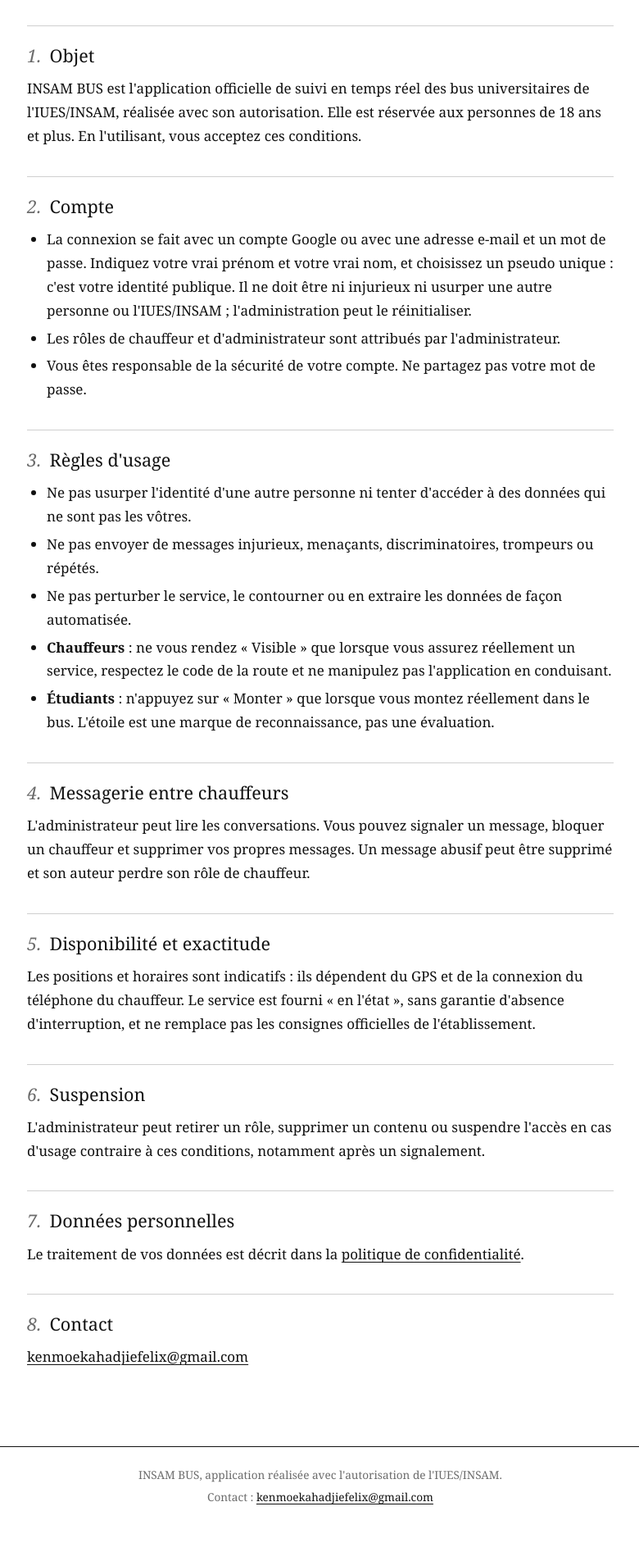
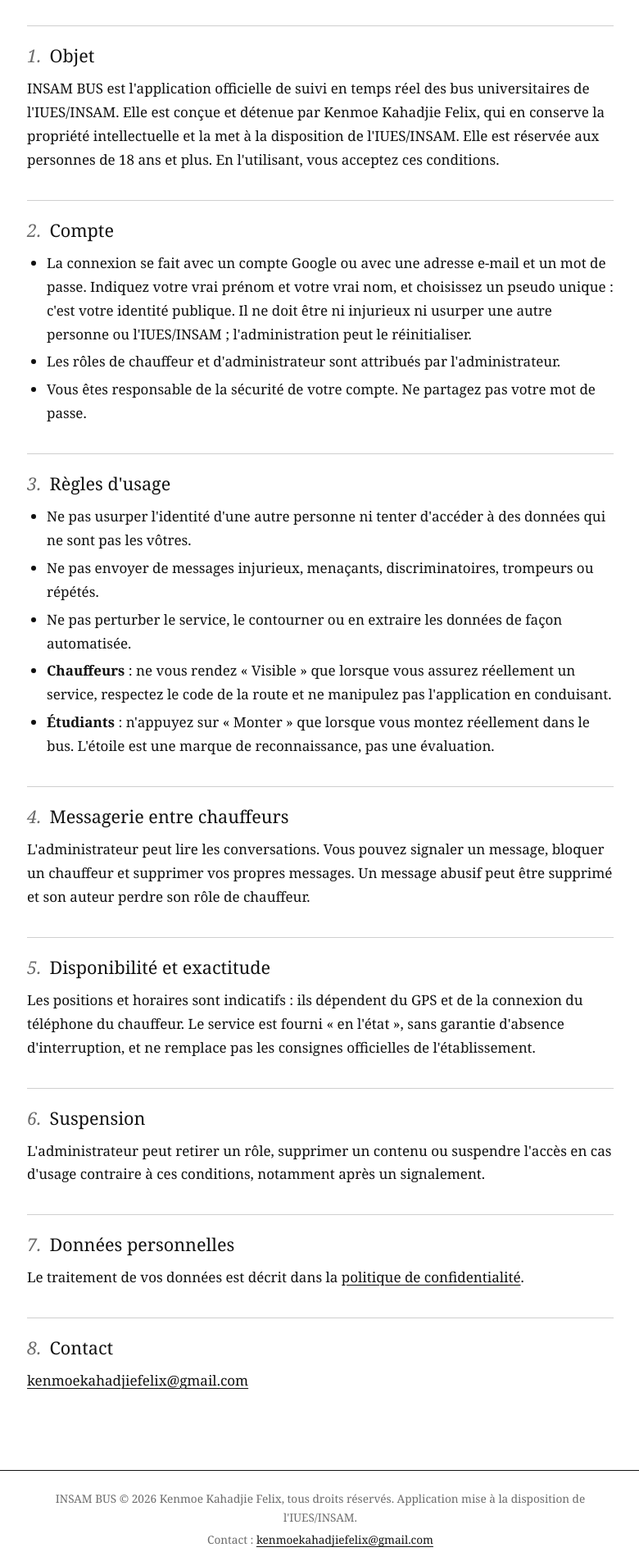
Before and after one commit to kahadjie/insam-bus-legal, a plain HTML site: page terms.html in a window 1280 px wide. Shown: the part 492-2385 px from the top of the page at 82% size, without its empty margins (249-1029 px from the left). Drawn offline with Linux system fonts and the light colour scheme.

Commit message:
Mentions légales : propriété intellectuelle du développeur, retrait de la mention d'autorisation
Co-Authored-By: Claude Sonnet 5.5 <noreply@anthropic.com>
Claude-Session: https://claude.ai/code/session_01PddAaaedE1hh95DPumyjLG

```diff
--- a/terms.html
+++ b/terms.html
@@ -50,7 +50,7 @@ footer.bot .wrap{display:flex;flex-direction:column;gap:4px}
 <header class="top"><div class="wrap"><div class="mast"><a class="brand" href="index.html">INSAM BUS</a><div class="rule"></div></div><nav class="menu" aria-label="Navigation"><a href="index.html">Accueil</a><a href="privacy.html">Confidentialité</a><a href="terms.html" aria-current="page">Conditions</a><a href="delete-account.html">Supprimer mon compte</a></nav></div></header>
 <div class="wrap"><div class="hero"><h1>Conditions d'utilisation</h1><p>Dernière mise à jour : 8 novembre 2026</p></div></div>
 <main class="wrap">
-<div class="card toc"><h2>Sommaire</h2><ol><li><a href="#s1">Objet</a></li><li><a href="#s2">Compte</a></li><li><a href="#s3">Règles d'usage</a></li><li><a href="#s4">Messagerie entre chauffeurs</a></li><li><a href="#s5">Disponibilité et exactitude</a></li><li><a href="#s6">Suspension</a></li><li><a href="#s7">Données personnelles</a></li><li><a href="#s8">Contact</a></li></ol></div><section class="card" id="s1"><h2><span class="n">1.</span>Objet</h2><p>INSAM BUS est l'application officielle de suivi en temps réel des bus universitaires de l'IUES/INSAM, réalisée avec son autorisation. Elle est réservée aux personnes de 18 ans et plus. En l'utilisant, vous acceptez ces conditions.</p></section><section class="card" id="s2"><h2><span class="n">2.</span>Compte</h2><ul><li>La connexion se fait avec un compte Google ou avec une adresse e-mail et un mot de passe. Indiquez votre vrai prénom et votre vrai nom, et choisissez un pseudo unique : c'est votre identité publique. Il ne doit être ni injurieux ni usurper une autre personne ou l'IUES/INSAM ; l'administration peut le réinitialiser.</li>
+<div class="card toc"><h2>Sommaire</h2><ol><li><a href="#s1">Objet</a></li><li><a href="#s2">Compte</a></li><li><a href="#s3">Règles d'usage</a></li><li><a href="#s4">Messagerie entre chauffeurs</a></li><li><a href="#s5">Disponibilité et exactitude</a></li><li><a href="#s6">Suspension</a></li><li><a href="#s7">Données personnelles</a></li><li><a href="#s8">Contact</a></li></ol></div><section class="card" id="s1"><h2><span class="n">1.</span>Objet</h2><p>INSAM BUS est l'application officielle de suivi en temps réel des bus universitaires de l'IUES/INSAM. Elle est conçue et détenue par Kenmoe Kahadjie Felix, qui en conserve la propriété intellectuelle et la met à la disposition de l'IUES/INSAM. Elle est réservée aux personnes de 18 ans et plus. En l'utilisant, vous acceptez ces conditions.</p></section><section class="card" id="s2"><h2><span class="n">2.</span>Compte</h2><ul><li>La connexion se fait avec un compte Google ou avec une adresse e-mail et un mot de passe. Indiquez votre vrai prénom et votre vrai nom, et choisissez un pseudo unique : c'est votre identité publique. Il ne doit être ni injurieux ni usurper une autre personne ou l'IUES/INSAM ; l'administration peut le réinitialiser.</li>
 <li>Les rôles de chauffeur et d'administrateur sont attribués par l'administrateur.</li>
 <li>Vous êtes responsable de la sécurité de votre compte. Ne partagez pas votre mot de passe.</li></ul></section><section class="card" id="s3"><h2><span class="n">3.</span>Règles d'usage</h2><ul><li>Ne pas usurper l'identité d'une autre personne ni tenter d'accéder à des données qui ne sont pas les vôtres.</li>
 <li>Ne pas envoyer de messages injurieux, menaçants, discriminatoires, trompeurs ou répétés.</li>
@@ -58,5 +58,5 @@ footer.bot .wrap{display:flex;flex-direction:column;gap:4px}
 <li><strong>Chauffeurs</strong> : ne vous rendez « Visible » que lorsque vous assurez réellement un service, respectez le code de la route et ne manipulez pas l'application en conduisant.</li>
 <li><strong>Étudiants</strong> : n'appuyez sur « Monter » que lorsque vous montez réellement dans le bus. L'étoile est une marque de reconnaissance, pas une évaluation.</li></ul></section><section class="card" id="s4"><h2><span class="n">4.</span>Messagerie entre chauffeurs</h2><p>L'administrateur peut lire les conversations. Vous pouvez signaler un message, bloquer un chauffeur et supprimer vos propres messages. Un message abusif peut être supprimé et son auteur perdre son rôle de chauffeur.</p></section><section class="card" id="s5"><h2><span class="n">5.</span>Disponibilité et exactitude</h2><p>Les positions et horaires sont indicatifs : ils dépendent du GPS et de la connexion du téléphone du chauffeur. Le service est fourni « en l'état », sans garantie d'absence d'interruption, et ne remplace pas les consignes officielles de l'établissement.</p></section><section class="card" id="s6"><h2><span class="n">6.</span>Suspension</h2><p>L'administrateur peut retirer un rôle, supprimer un contenu ou suspendre l'accès en cas d'usage contraire à ces conditions, notamment après un signalement.</p></section><section class="card" id="s7"><h2><span class="n">7.</span>Données personnelles</h2><p>Le traitement de vos données est décrit dans la <a href="privacy.html">politique de confidentialité</a>.</p></section><section class="card" id="s8"><h2><span class="n">8.</span>Contact</h2><p><a href="mailto:kenmoekahadjiefelix@gmail.com">kenmoekahadjiefelix@gmail.com</a></p></section>
 </main>
-<footer class="bot"><div class="wrap"><span>INSAM BUS, application réalisée avec l'autorisation de l'IUES/INSAM.</span><span>Contact : <a href="mailto:kenmoekahadjiefelix@gmail.com">kenmoekahadjiefelix@gmail.com</a></span></div></footer>
+<footer class="bot"><div class="wrap"><span>INSAM BUS © 2026 Kenmoe Kahadjie Felix, tous droits réservés. Application mise à la disposition de l'IUES/INSAM.</span><span>Contact : <a href="mailto:kenmoekahadjiefelix@gmail.com">kenmoekahadjiefelix@gmail.com</a></span></div></footer>
 </body></html>
```
Also changed, not shown: delete-account.html (+1 -1 lines), index.html (+1 -1 lines), privacy.html (+1 -1 lines).
